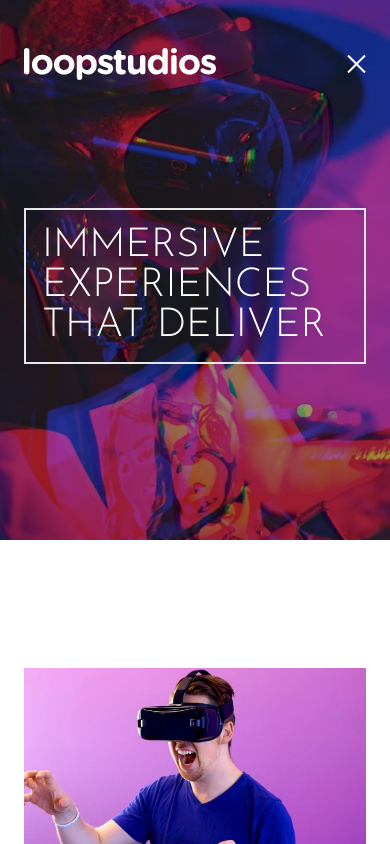
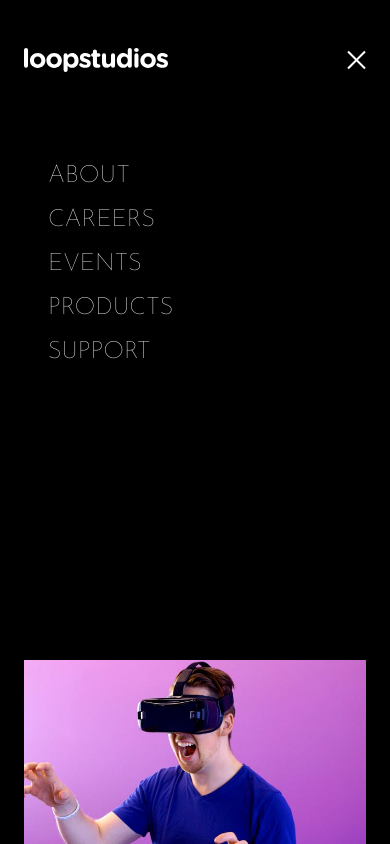
Before and after one commit to MattPahuta/loopstudios-landing-page, a website: page src/index.html in a window 390 px wide. Both pictures are taken after a click on the button 354 px from the left and 64 px from the top of the page. Shown: the top 844 px of the page. Drawn offline with Linux system fonts and the light colour scheme.

Commit message:
Add mobile menu, styles and interactivity

```diff
--- a/src/index.html
+++ b/src/index.html
@@ -18,7 +18,7 @@
     <link
       href="https://fonts.googleapis.com/css2?family=Alata&family=Josefin+Sans:ital,wght@0,100..700;1,100..700&display=swap"
       rel="stylesheet" />
-
+    <script src="./js/main.js" defer></script>
     <link rel="stylesheet" href="./css/output.css" />
     <title>Loopstudios</title>
   </head>
@@ -27,9 +27,9 @@
       <!-- Hero Section ToDo: make this a header section, move above main -->
       <section id="hero" class="hero-section">
         <!-- hero container -->
-        <div class="copntainer max-w-6xl mx-auto px-6 py-12">
+        <nav class="copntainer max-w-6xl mx-auto px-6 py-12">
           <nav class="flex items-center justify-between text-white">
-            <img src="./images/logo.svg" alt="" />
+            <img src="./images/logo.svg" alt=""class="z-50 h-6 md:h-8" />
             <ul class="hidden h-10 font-alata md:flex md:space-x-8">
               <li class="group">
                 <a href="#">About</a>
@@ -57,15 +57,26 @@
                   class="mx-3 group-hover:border-b-2 group-hover:border-blue-50"></div>
               </li>
             </ul>
+            <!-- hamburger menu -->
             <div class="md:hidden">
-              <button id="menu-btn" class="open z-40 block hamburger md:hidden">
+              <!-- ToDo: better align lines within button -->
+              <button id="menu-btn" class="z-40 block hamburger md:hidden">
                 <span class="hamburger-top"></span>
                 <span class="hamburger-middle"></span>
                 <span class="hamburger-bottom"></span>
               </button>
             </div>
           </nav>
-          <!-- mobile menu goes here -->
+          <!-- mobile menu -->
+          <nav>
+            <ul id="menu" class="absolute top-0 bottom-0 left-0 hidden flex-col self-end w-full min-h-screen py-1 pt-40 pl-12 space-y-3 text-2xl font-thin text-white uppercase bg-black">
+              <li><a href="#" class="hover:text-fuchsia-500 hover:font-normal">About</a></li>
+              <li><a href="#" class="hover:text-fuchsia-500 hover:font-normal">Careers</a></li>
+              <li><a href="#" class="hover:text-fuchsia-500 hover:font-normal">Events</a></li>
+              <li><a href="#" class="hover:text-fuchsia-500 hover:font-normal">Products</a></li>
+              <li><a href="#" class="hover:text-fuchsia-500 hover:font-normal">Support</a></li>
+            </ul>
+          </nav>
           <div
             class="max-w-lg mt-32 mb-32 p-4 border-2 md:max-w-2xl md:p-10 md:m-32 md:mx-0">
             <h1
--- /dev/null
+++ b/src/js/main.js
@@ -0,0 +1,10 @@
+const hamburgerButton = document.getElementById('menu-btn');
+const mobileMenu = document.getElementById('menu');
+hamburgerButton.addEventListener('click', toggleNav);
+
+function toggleNav() {
+  console.log('toggled!')
+  hamburgerButton.classList.toggle('open');
+  menu.classList.toggle('flex')
+  menu.classList.toggle('hidden');
+}
```
Also changed, not shown: src/css/output.css.
